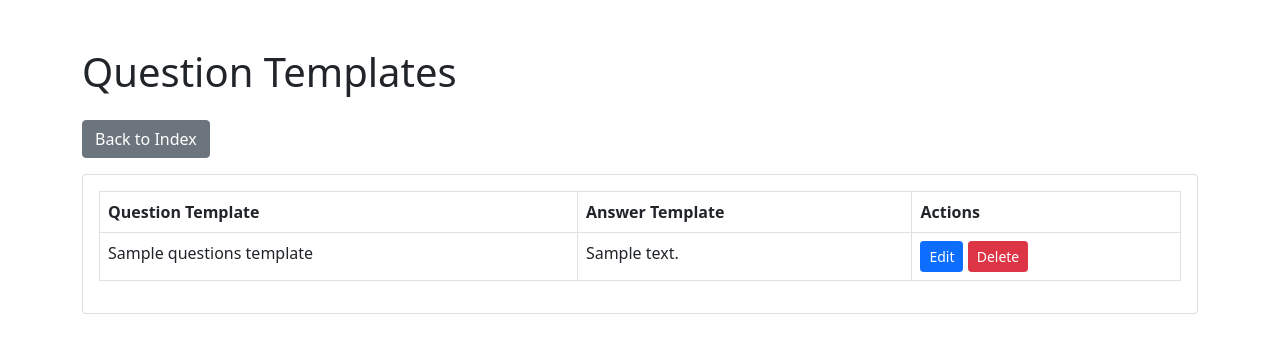
After one commit to Anelse1365/seminar_project, a Flask app: page /view_templates in a window 1280 px wide. The commit adds this page. Shown: the top 353 px of the page. Run offline with Flask 3, Linux system fonts and the light colour scheme; a database or web service that is not in the repository returns one stand-in record (values such as "Sample title"); some libraries are stand-ins or nearby versions.

Commit message:
veiw templates

```diff
--- a/newapp2.py
+++ b/newapp2.py
@@ -218,6 +218,35 @@ def exercise(question_id):
 def submit_answer(question_id):
     user_answer = request.form['answer']
     return redirect(url_for('exercise', question_id=question_id, user_answer=user_answer))
+@app.route('/view_templates', methods=['GET'])
+def view_templates():
+    templates = list(questions_template_collection.find({}, {'_id': 1, 'question_template': 1, 'answer_template': 1}))
+    return render_template('view_templates.html', templates=templates)
+
+@app.route('/edit_template/<template_id>', methods=['GET', 'POST'])
+def edit_template(template_id):
+    template = questions_template_collection.find_one({'_id': ObjectId(template_id)})
+
+    if request.method == 'POST':
+        question_template = request.form['question_template']
+        answer_template = request.form['answer_template']
+
+        questions_template_collection.update_one(
+            {'_id': ObjectId(template_id)},
+            {'$set': {'question_template': question_template, 'answer_template': answer_template}}
+        )
+        flash('Template updated successfully!', 'success')
+        return redirect(url_for('view_templates'))
+
+    return render_template('edit_template.html', template=template)
+
+@app.route('/delete_template/<template_id>', methods=['POST'])
+def delete_template(template_id):
+    questions_template_collection.delete_one({'_id': ObjectId(template_id)})
+    flash('Template deleted successfully!', 'success')
+    return redirect(url_for('view_templates'))
+
+
 
 
 def process_question_template(template):
@@ -394,5 +423,6 @@ def safe_eval(expression, eval_context):
     return eval(expression, {"__builtins__": None}, eval_context)
 
 
+
 if __name__ == '__main__':
     app.run(debug=True)
--- a/templates/index.html
+++ b/templates/index.html
@@ -17,7 +17,10 @@
                 </div>
                 <button type="submit" class="btn btn-primary w-100">{{ form.submit.label }}</button>
             </form>
-            <a href="/quiz_maker" class="btn btn-secondary w-100 mt-3">Next &raquo;</a>
+            <a href="/quiz_maker" class="btn btn-secondary w-100 mt-3">Next</a>
+            <a href="{{ url_for('view_templates') }}" class="btn btn-secondary w-100 mt-3">ดู Templates</a>
+
+
         </div>
     </div>
 </div>
--- /dev/null
+++ b/templates/view_templates.html
@@ -0,0 +1,41 @@
+{% extends 'base.html' %}
+
+{% block title %}Question Templates{% endblock %}
+
+{% block body %}
+<div class="container mt-5">
+    <div class="row">
+        <div class="col-md-12">
+            <h1 class="mb-4">Question Templates</h1>
+            <a class="btn btn-secondary mb-3" href="{{ url_for('index') }}">Back to Index</a>
+            <div class="card">
+                <div class="card-body">
+                    <table class="table table-bordered">
+                        <thead class="thead-light">
+                            <tr>
+                                <th>Question Template</th>
+                                <th>Answer Template</th>
+                                <th>Actions</th>
+                            </tr>
+                        </thead>
+                        <tbody>
+                            {% for template in templates %}
+                            <tr>
+                                <td>{{ template.question_template }}</td>
+                                <td>{{ template.answer_template }}</td>
+                                <td>
+                                    <a class="btn btn-primary btn-sm" href="{{ url_for('edit_template', template_id=template._id) }}">Edit</a>
+                                    <form action="{{ url_for('delete_template', template_id=template._id) }}" method="post" style="display:inline;">
+                                        <button class="btn btn-danger btn-sm" type="submit">Delete</button>
+                                    </form>
+                                </td>
+                            </tr>
+                            {% endfor %}
+                        </tbody>
+
+                    </table>
+                </div>
+
+    </div>
+</div>
+{% endblock %}
```
Also changed, not shown: templates/edit_template.html (added, +29 -0 lines).
